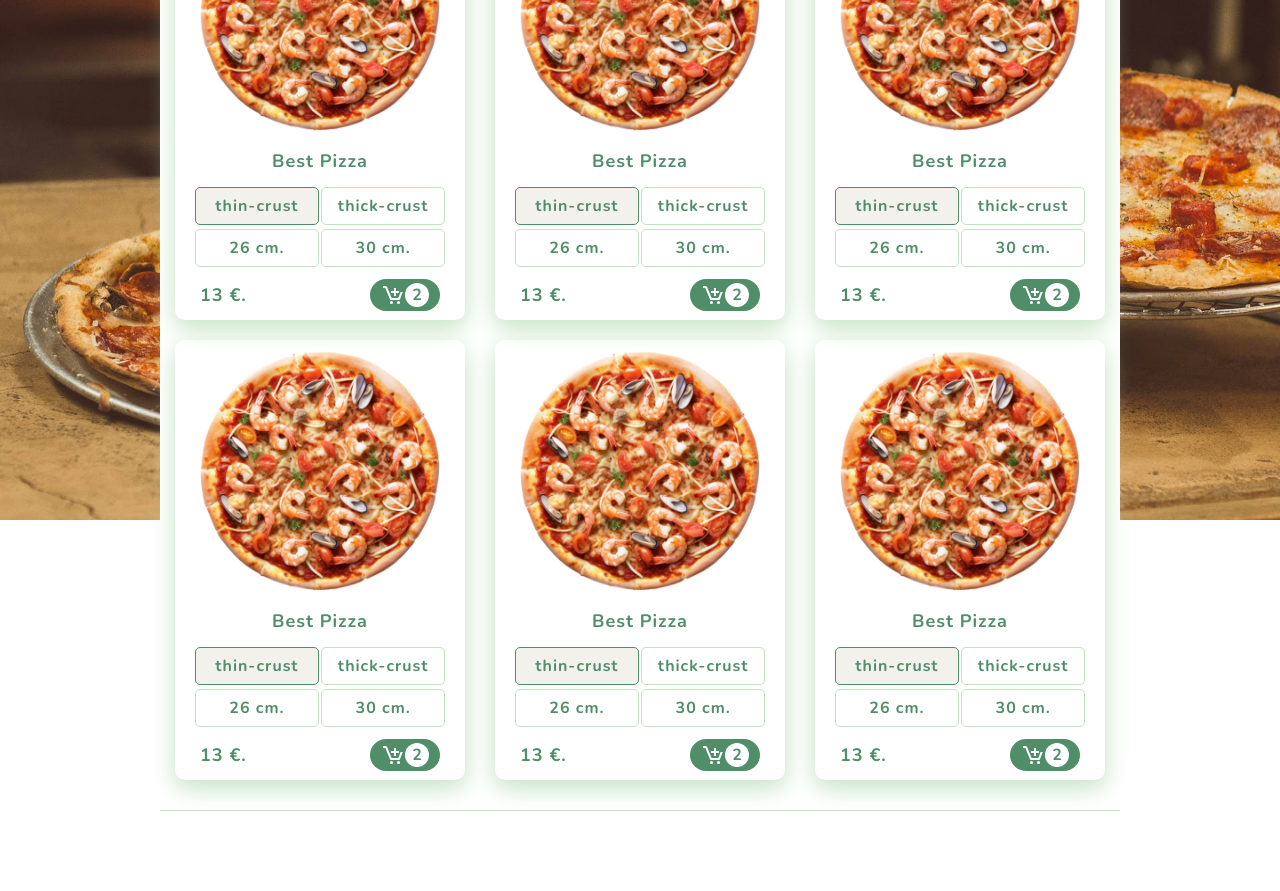
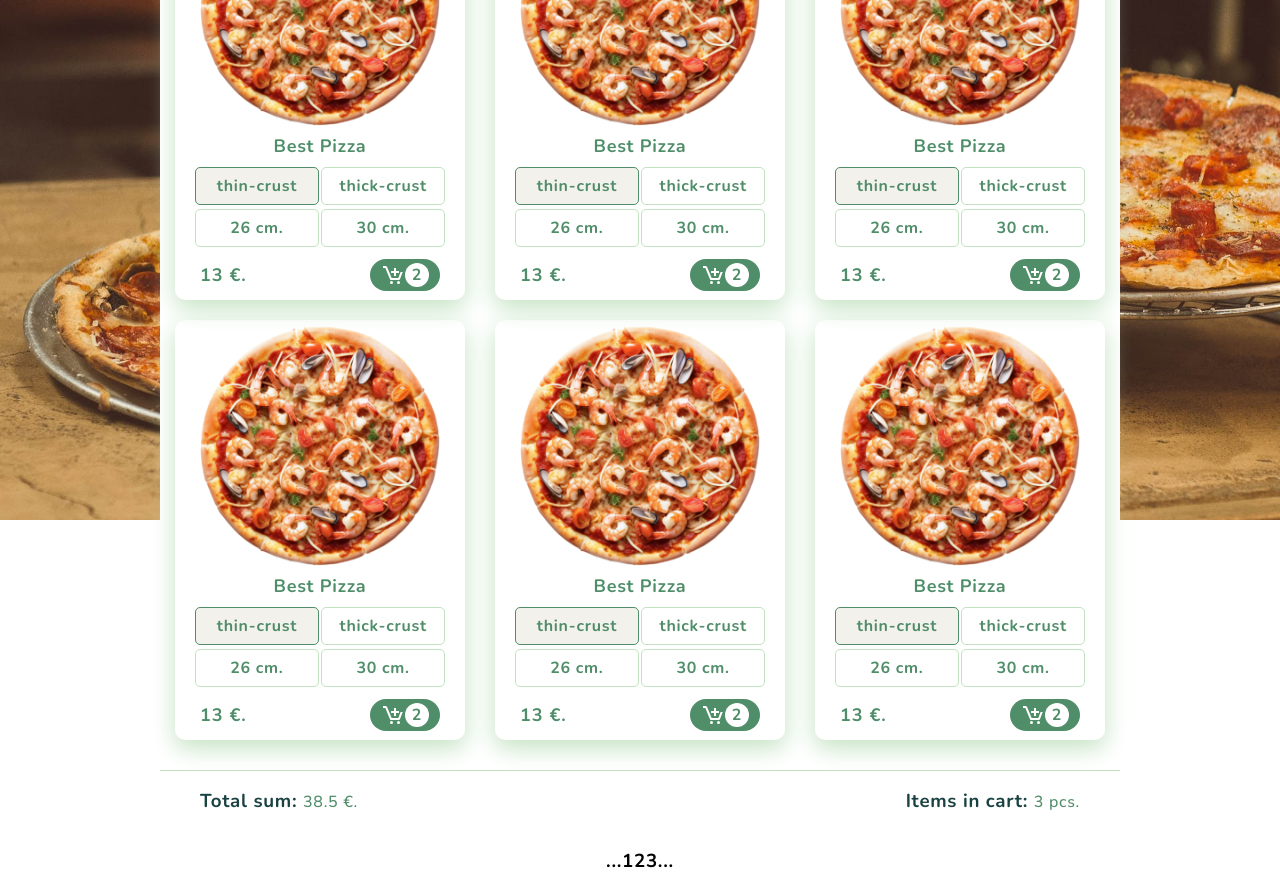
Before and after one commit to andbudha/andreis-pizza, a React (Create React App) app: page / in a window 1280 px wide. Shown: the part 280-1171 px from the top of the page. Before the commit the page ends 1091 px from the top, so only its background shows below. Built offline with nearby package versions, Linux system fonts and the light colour scheme.

Commit message:
App scss styles updated

```diff
--- a/src/App.scss
+++ b/src/App.scss
@@ -3,6 +3,7 @@
   padding: 0;
   box-sizing: border-box;
   font-family: 'Nunito', sans-serif;
+  letter-spacing: 0.7px;
 }
 
 .app-container {
--- a/src/components/Header/Header.module.scss
+++ b/src/components/Header/Header.module.scss
@@ -1,4 +1,4 @@
-@import '../../assets/sass//mixins.scss';
+@import '../../assets/sass/mixins.scss';
 @import '../../assets/sass/variables.scss';
 * {
   margin: 0;
--- a/src/components/Home/Home.tsx
+++ b/src/components/Home/Home.tsx
@@ -1,3 +1,4 @@
+import { Footer } from '../Footer/Footer';
 import { Header } from '../Header/Header';
 import { PizzaCard } from '../PizzaCard/PizzaCard';
 import styles from './Home.module.scss';
@@ -18,7 +19,9 @@ export const Home = (props: Props) => {
         <PizzaCard />
         <PizzaCard />
       </div>
-      <div className={styles.footer}></div>
+      <div className={styles.footer}>
+        <Footer />
+      </div>
     </div>
   );
 };
--- a/src/components/PizzaCard/PizzaCard.module.scss
+++ b/src/components/PizzaCard/PizzaCard.module.scss
@@ -5,12 +5,11 @@
   margin: 0;
   padding: 0;
   box-sizing: border-box;
-  font-family: 'Nunito', sans-serif;
 }
 
 .pizza_card_container {
   width: 290px;
-  height: 440px;
+  height: 420px;
   // border: 1px solid $border_color;
   border-radius: 10px;
   margin: 5px;
@@ -19,7 +18,7 @@
 
   .pizza_img_box {
     width: 260px;
-    height: 300px;
+    height: 280px;
     @include flexBox(nowrap, column, space-around, center);
     font-size: large;
     font-weight: bold;
```
